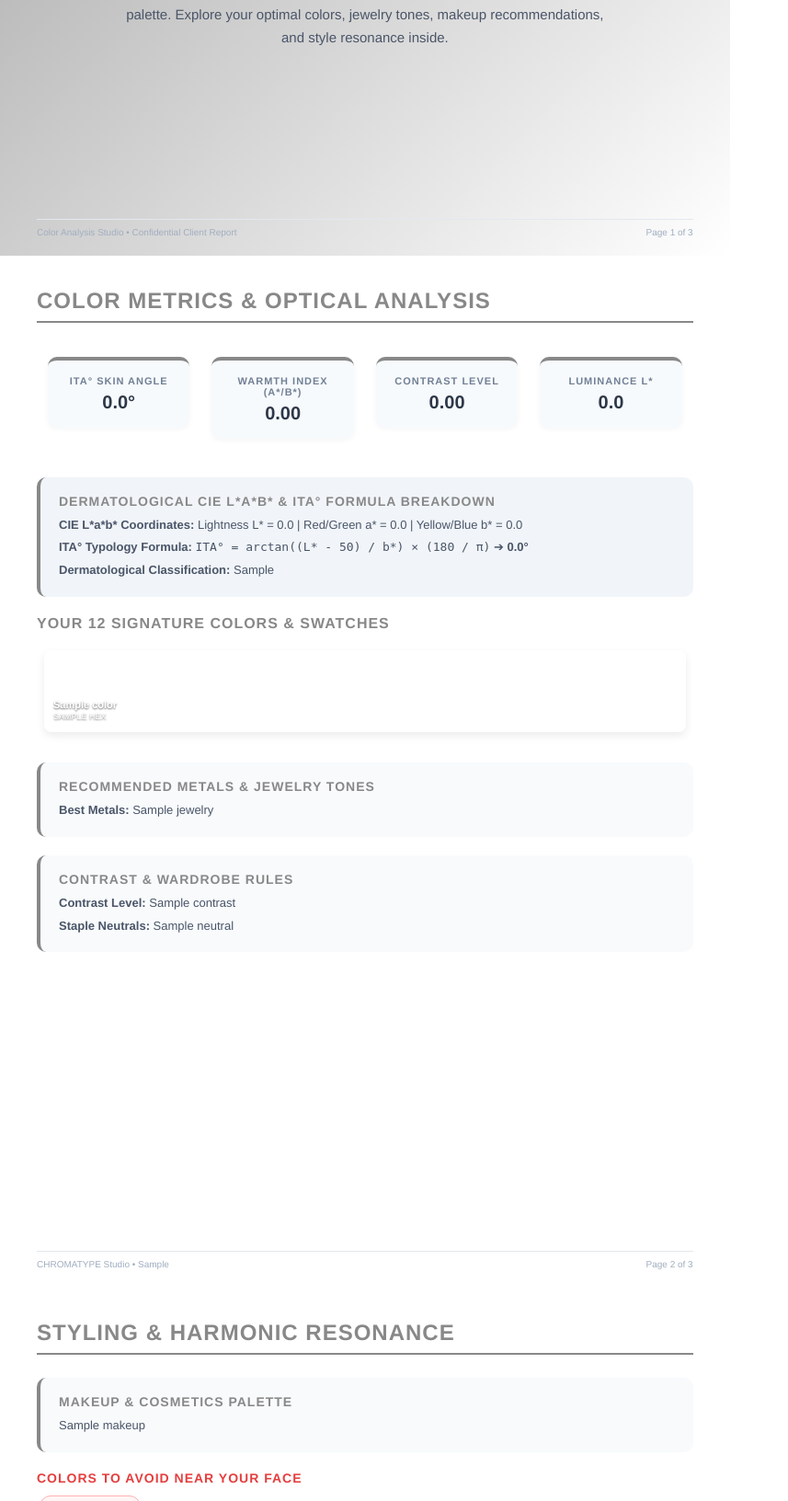
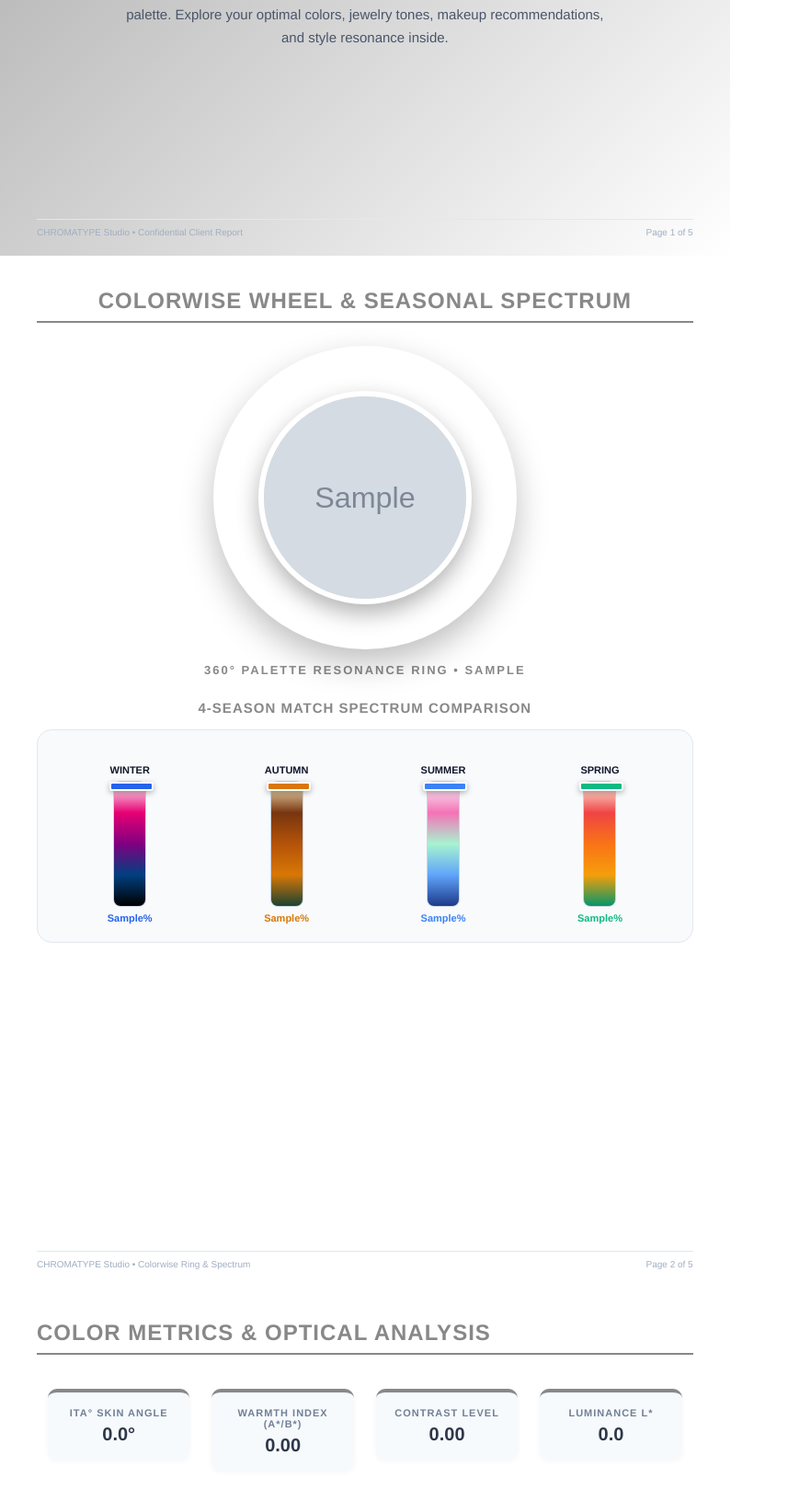
Before and after one commit to diegodkrd-del/color-analysis-backend, a Python web app: template templates/report.html in a window 1280 px wide. Shown: the part 845-2477 px from the top of the page at 92% size, without its empty margins (0-857 px from the left). Run offline with Jinja, Linux system fonts and the light colour scheme; the template is opened without the code that fills it: most values are stand-ins (such as "Sample title", 1, 10 or a date in 2020); grey boxes marked "Sample" are stand-in pictures.

Commit message:
Integrate Colorwise 360-degree palette wheel ring and 4-season spectrum comparison bars into CHROMATYPE PDF engine

```diff
--- /dev/null
+++ b/config.json
@@ -0,0 +1,4 @@
+{
+  "sender_email": "dkvendemais@gmail.com",
+  "sender_pass": "wwrd pdcm tmct xgww"
+}
--- a/templates/report.html
+++ b/templates/report.html
@@ -264,12 +264,83 @@
         </p>
 
         <div class="footer-page">
-            <span>Color Analysis Studio • Confidential Client Report</span>
-            <span>Page 1 of 3</span>
+            <span>CHROMATYPE Studio • Confidential Client Report</span>
+            <span>Page 1 of {{ palette|length + 4 }}</span>
         </div>
     </div>
 
-    <!-- PAGE 2: ANALYSIS & PALETTE -->
+    <!-- PAGE 2: COLORWISE RADIAL WHEEL & 4-SEASON SPECTRUM COMPARISON -->
+    <div class="page" style="text-align: center;">
+        <h2 class="section-title">Colorwise Wheel & Seasonal Spectrum</h2>
+
+        <!-- CIRCULAR COLOR WHEEL FRAME -->
+        <div style="position: relative; width: 330px; height: 330px; margin: 15px auto; display: flex; justify-content: center; align-items: center;">
+            <div style="position: absolute; width: 100%; height: 100%; border-radius: 50%; overflow: hidden; background: conic-gradient(
+                {% for color in palette %}
+                {{ color.hex }} {{ (loop.index0 * 360 / palette|length)|round(1) }}deg {{ (loop.index * 360 / palette|length)|round(1) }}deg{% if not loop.last %}, {% endif %}
+                {% endfor %}
+            ); box-shadow: 0 15px 35px rgba(0,0,0,0.25);">
+            </div>
+
+            <div style="position: absolute; width: 220px; height: 220px; border-radius: 50%; overflow: hidden; border: 6px solid #FFFFFF; box-shadow: inset 0 0 15px rgba(0,0,0,0.3), 0 10px 25px rgba(0,0,0,0.3); background-color: #FFFFFF;">
+                <img src="{{ image_path }}" style="width: 100%; height: 100%; object-fit: cover; object-position: center 30%;" alt="Client Palette Wheel">
+            </div>
+        </div>
+
+        <div style="font-size: 13px; font-weight: bold; letter-spacing: 2px; color: {{ header_color }}; text-transform: uppercase; margin-bottom: 25px;">
+            360° Palette Resonance Ring • {{ sub_season }}
+        </div>
+
+        <!-- 4-SEASON COMPARISON SPECTRUM BARS -->
+        <h3 style="font-size: 15px; color: {{ header_color }}; text-transform: uppercase; letter-spacing: 1px; margin-bottom: 15px;">
+            4-Season Match Spectrum Comparison
+        </h3>
+
+        <div style="display: flex; justify-content: space-around; align-items: flex-end; height: 190px; background: #F8FAFC; padding: 20px 15px; border-radius: 16px; border: 1px solid #E2E8F0; margin-bottom: 25px;">
+            <!-- WINTER BAR -->
+            <div style="display: flex; flex-direction: column; align-items: center; width: 22%;">
+                <div style="font-size: 11px; font-weight: bold; margin-bottom: 6px; color: #0F172A;">WINTER</div>
+                <div style="position: relative; width: 34px; height: 135px; background: linear-gradient(to top, #000000, #004080, #800080, #E60073, #FFFFFF); border-radius: 8px; border: 1px solid #CBD5E1;">
+                    <div style="position: absolute; bottom: {{ winter_match }}%; left: -5px; width: 44px; height: 6px; background: #2563EB; border: 2px solid #FFFFFF; border-radius: 3px; box-shadow: 0 2px 6px rgba(0,0,0,0.3);"></div>
+                </div>
+                <div style="font-size: 11px; margin-top: 6px; font-weight: bold; color: #2563EB;">{{ winter_match }}%</div>
+            </div>
+
+            <!-- AUTUMN BAR -->
+            <div style="display: flex; flex-direction: column; align-items: center; width: 22%;">
+                <div style="font-size: 11px; font-weight: bold; margin-bottom: 6px; color: #0F172A;">AUTUMN</div>
+                <div style="position: relative; width: 34px; height: 135px; background: linear-gradient(to top, #1B4332, #D97706, #B45309, #78350F, #FEF3C7); border-radius: 8px; border: 1px solid #CBD5E1;">
+                    <div style="position: absolute; bottom: {{ autumn_match }}%; left: -5px; width: 44px; height: 6px; background: #D97706; border: 2px solid #FFFFFF; border-radius: 3px; box-shadow: 0 2px 6px rgba(0,0,0,0.3);"></div>
+                </div>
+                <div style="font-size: 11px; margin-top: 6px; font-weight: bold; color: #D97706;">{{ autumn_match }}%</div>
+            </div>
+
+            <!-- SUMMER BAR -->
+            <div style="display: flex; flex-direction: column; align-items: center; width: 22%;">
+                <div style="font-size: 11px; font-weight: bold; margin-bottom: 6px; color: #0F172A;">SUMMER</div>
+                <div style="position: relative; width: 34px; height: 135px; background: linear-gradient(to top, #1E3A8A, #60A5FA, #A7F3D0, #F472B6, #F8FAFC); border-radius: 8px; border: 1px solid #CBD5E1;">
+                    <div style="position: absolute; bottom: {{ summer_match }}%; left: -5px; width: 44px; height: 6px; background: #3B82F6; border: 2px solid #FFFFFF; border-radius: 3px; box-shadow: 0 2px 6px rgba(0,0,0,0.3);"></div>
+                </div>
+                <div style="font-size: 11px; margin-top: 6px; font-weight: bold; color: #3B82F6;">{{ summer_match }}%</div>
+            </div>
+
+            <!-- SPRING BAR -->
+            <div style="display: flex; flex-direction: column; align-items: center; width: 22%;">
+                <div style="font-size: 11px; font-weight: bold; margin-bottom: 6px; color: #0F172A;">SPRING</div>
+                <div style="position: relative; width: 34px; height: 135px; background: linear-gradient(to top, #059669, #F59E0B, #F97316, #EF4444, #FFFBEB); border-radius: 8px; border: 1px solid #CBD5E1;">
+                    <div style="position: absolute; bottom: {{ spring_match }}%; left: -5px; width: 44px; height: 6px; background: #10B981; border: 2px solid #FFFFFF; border-radius: 3px; box-shadow: 0 2px 6px rgba(0,0,0,0.3);"></div>
+                </div>
+                <div style="font-size: 11px; margin-top: 6px; font-weight: bold; color: #10B981;">{{ spring_match }}%</div>
+            </div>
+        </div>
+
+        <div class="footer-page">
+            <span>CHROMATYPE Studio • Colorwise Ring & Spectrum</span>
+            <span>Page 2 of {{ palette|length + 4 }}</span>
+        </div>
+    </div>
+
+    <!-- PAGE 3: ANALYSIS & PALETTE -->
     <div class="page">
         <h2 class="section-title">Color Metrics & Optical Analysis</h2>
 
@@ -341,11 +412,11 @@
 
         <div class="footer-page">
             <span>CHROMATYPE Studio • {{ sub_season }}</span>
-            <span>Page 2 of 3</span>
+            <span>Page 3 of {{ palette|length + 4 }}</span>
         </div>
     </div>
 
-    <!-- PAGE 3: MAKEUP & MYSTIC ADVICE -->
+    <!-- PAGE 4: MAKEUP & MYSTIC ADVICE -->
     <div class="page">
         <h2 class="section-title">Styling & Harmonic Resonance</h2>
 
@@ -384,11 +455,11 @@
 
         <div class="footer-page">
             <span>CHROMATYPE Studio • Confidential Report for {{ client_name }}</span>
-            <span>Page 3 of {{ palette|length + 3 }}</span>
+            <span>Page 4 of {{ palette|length + 4 }}</span>
         </div>
     </div>
 
-    <!-- PAGES 4 TO 15: VIRTUAL COLOR DRAPING PAGES (ONE PER PALETTE COLOR) -->
+    <!-- PAGES 5 TO 16: VIRTUAL COLOR DRAPING PAGES (ONE PER PALETTE COLOR) -->
     {% for color in palette %}
     <div class="page" style="background-color: {{ color.hex }}; color: #FFFFFF; padding: 40px 30px; display: flex; flex-direction: column; justify-content: space-between; align-items: center; text-align: center;">
         <div style="background: rgba(0,0,0,0.65); padding: 14px 28px; border-radius: 30px; margin-bottom: 15px; border: 1px solid rgba(255,255,255,0.2);">
@@ -409,7 +480,7 @@
 
         <div class="footer-page" style="border-top: 1px solid rgba(255,255,255,0.3); color: #F1F5F9;">
             <span>CHROMATYPE Studio • Draping Swatch {{ loop.index }}</span>
-            <span>Page {{ loop.index + 3 }} of {{ palette|length + 3 }}</span>
+            <span>Page {{ loop.index + 4 }} of {{ palette|length + 4 }}</span>
         </div>
     </div>
     {% endfor %}
```
Also changed, not shown: pdf_generator.py (+14 -0 lines).
